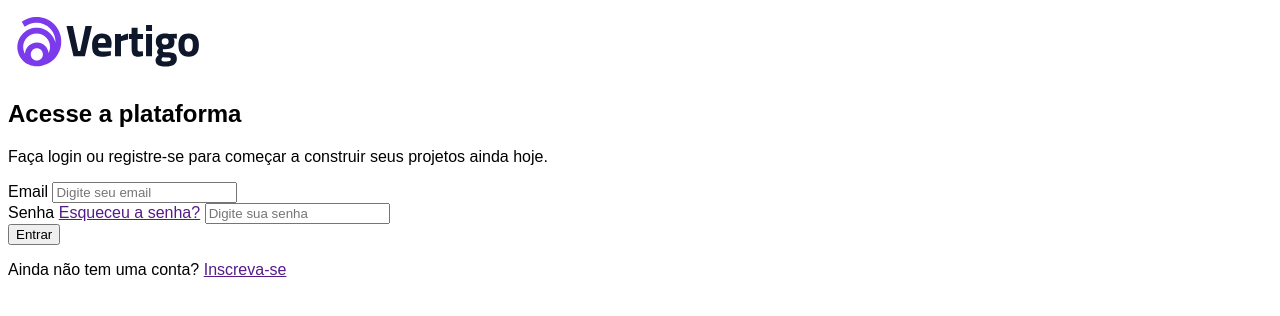
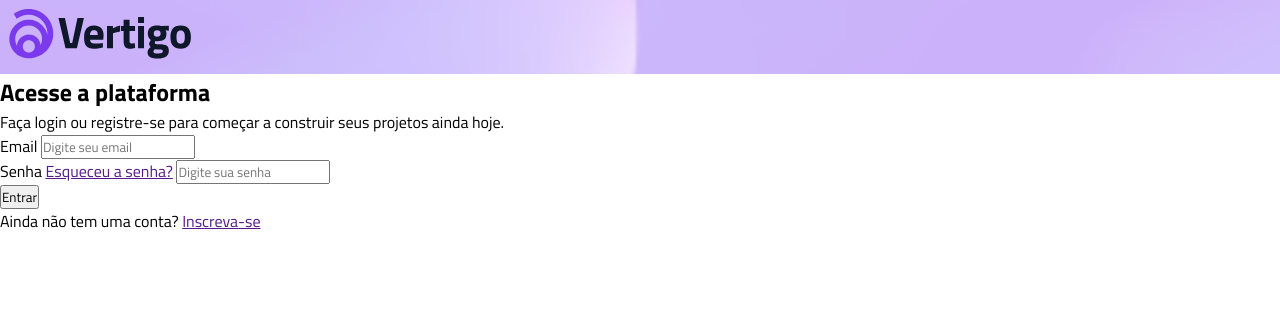
Before and after one commit to pablinho-programador/projeto-vertigo, a plain HTML site: page index.html in a window 1280 px wide. Drawn offline with Linux system fonts and the light colour scheme.

Commit message:
atualização - imagem de fundo do header

```diff
--- a/index.html
+++ b/index.html
@@ -1,12 +1,18 @@
 <!DOCTYPE html>
 <html lang="pt-BR">
+
 <head>
     <meta charset="UTF-8">
     <meta http-equiv="X-UA-Compatible" content="IE=edge">
     <meta name="viewport" content="width=device-width, initial-scale=1.0">
     <link rel="stylesheet" href="style.css">
+    <link rel="preconnect" href="https://fonts.googleapis.com">
+    <link rel="preconnect" href="https://fonts.gstatic.com" crossorigin>
+    <link href="https://fonts.googleapis.com/css2?family=Courgette&family=Titillium+Web:wght@400;600;700&display=swap"
+        rel="stylesheet">
     <title>Vertigo</title>
 </head>
+
 <body>
     <header><img src="./imagens/logo.svg" alt="Logo"></header>
 
@@ -18,22 +24,23 @@
 
         <section class="login">
             <form action="">
-               <div class="inputs-box">
+                <div class="inputs-box">
                     <label for="email">Email</label>
                     <input type="email" placeholder="Digite seu email" id="email">
-               </div>
-               <div class="inputs-box">
+                </div>
+                <div class="inputs-box">
                     <label for="senha">Senha</label>
                     <a href="">Esqueceu a senha?</a>
                     <input type="password" placeholder="Digite sua senha" id="senha">
-               </div>
-               <button>Entrar</button>
+                </div>
+                <button>Entrar</button>
             </form>
 
             <p>
-                Ainda não tem uma conta? <a href="">Inscreva-se</a>
+                Ainda não tem uma conta? <a href="">Inscreva-se </a>
             </p>
         </section>
     </main>
 </body>
+
 </html>
--- a/style.css
+++ b/style.css
@@ -1,4 +1,12 @@
 * {
+    margin: 0;
+    padding: 0;
+    box-sizing: border-box;
     font-family: 'Courgette', cursive;
     font-family: 'Titillium Web', sans-serif;
 }
+
+header {
+    background-image: url(./imagens/bg-mobile.png);
+    background-size: cover;
+}
```
Also changed, not shown: imagens/bg - mobile.png (deleted), imagens/bg-mobile.png (added).
